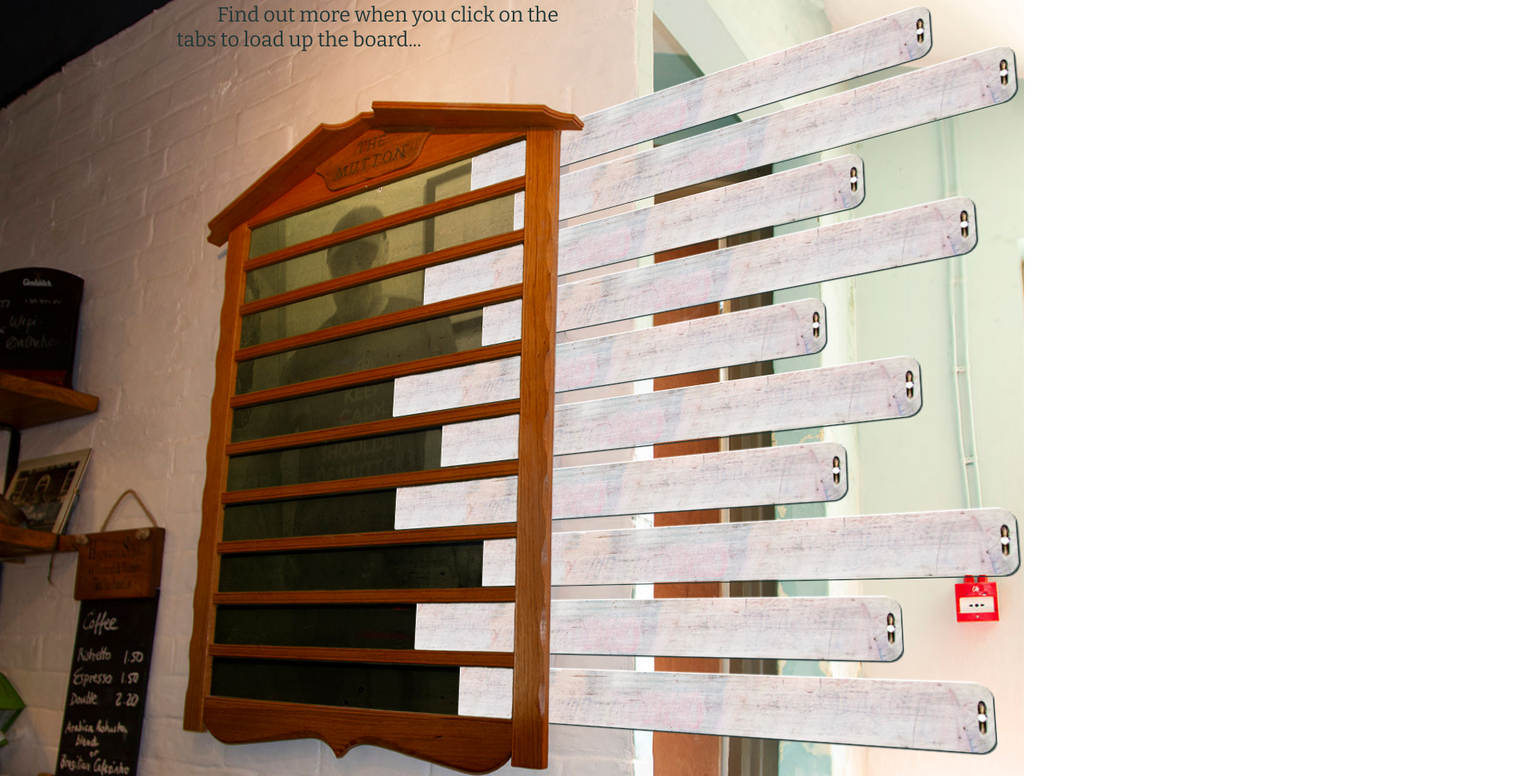
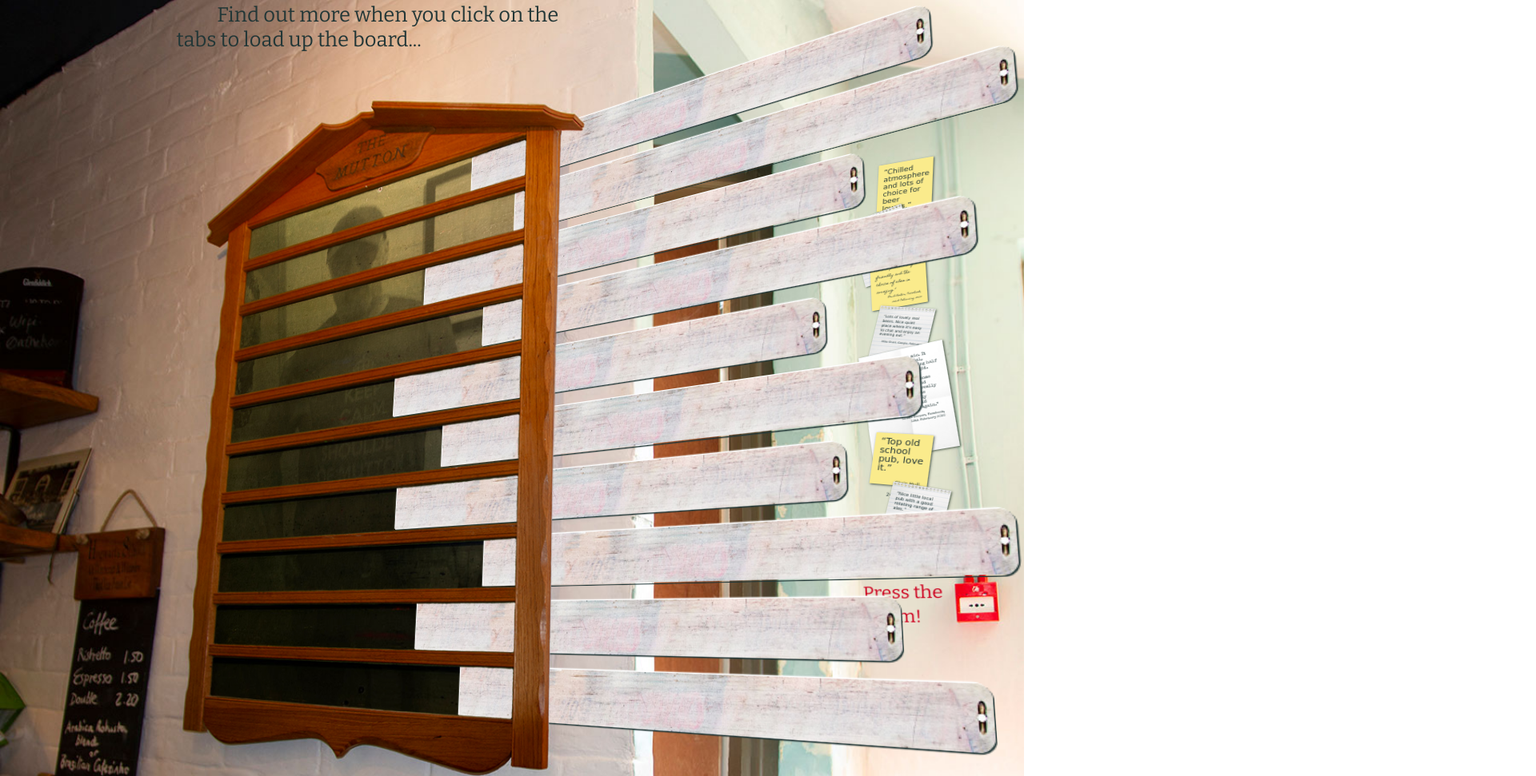
Before and after one commit to Code-Institute-Submissions/shoulder-of-mutton-ii, a plain HTML site: page index.html in a window 1280 px wide. Shown: the part 1432-2403 px from the top of the page at 80% size, 1920 px wide, since content can reach past the window. Drawn offline with nearby package versions, Linux system fonts and the light colour scheme; a web font is replaced by a local one.

Commit message:
Add review elements and styling to home page

```diff
--- /dev/null
+++ b/css/reviews.css
@@ -0,0 +1,279 @@
+@import url('https://fonts.googleapis.com/css2?family=Cedarville+Cursive&family=Homemade+Apple&family=Just+Another+Hand&family=La+Belle+Aurore&family=Nothing+You+Could+Do&family=Sedgwick+Ave&family=Special+Elite&display=swap');
+
+#wall {
+    perspective-origin: 50vw -81.5vw;
+    perspective: 83vw;
+    position: absolute;
+    width: 30vw;
+    left: 20vw;
+    top: 230vw;
+}
+
+@media only screen and (orientation: landscape) {
+    #wall {
+        perspective-origin: -20vw 38vw;
+        perspective: 56vw;
+        width: 16vw;
+        left: 84vw;
+        top: 61vw;
+    }
+}
+
+#comments {
+    transform-style: preserve-3d;
+    transform: rotateX(7deg) rotateY(-20deg);
+}
+
+#reviews {
+    transform-style: preserve-3d;
+    transform: translate(0,0) scale(2);
+    position: absolute;
+    width: 30vw;
+    left: 0vw;
+    top: 0vw;
+}
+
+@media only screen and (orientation: landscape) {
+    #reviews {
+        transform: translate(0,0) scale(1);
+        width: 8vw;
+    }
+}
+
+#reviews q {
+    display: block;
+}
+
+#reviews p {
+    text-align: right;
+}
+
+#zoomp:checked ~ #reviews {
+    animation: zoominp 2s both;
+}
+
+@keyframes zoominp {
+    from {
+        transform: translate(0,0) scale(2);
+    }
+    to {
+        transform: rotateX(-7deg) rotateY(20deg) translate(45vw,90vw) scale(5);
+    }
+}
+
+@media only screen and (orientation: landscape) {
+    #zooml:checked ~ #reviews {
+        animation: zoominl 2s both;
+    }
+
+    @keyframes zoominl {
+        from {
+            transform: translate(0,0) scale(1);
+        }
+        to {
+            transform: translate(-10vw,25vw) scale(3);
+        }
+    }
+}
+
+#brick {
+    position: absolute;
+    width: 21vw;
+    height: 7vw;
+    left: 29vw;
+    top: -43vw;
+    font-size: 3vw;
+    line-height: 3.5vw;
+    text-align: center;
+    color: rgb(100,100,100);
+}
+
+@media only screen and (orientation: landscape) {
+    #alarm {
+        position: absolute;
+        width: 11vw;
+        height: 4vw;
+        left: -1vw;
+        top: 41vw;
+        font-size: 1.6vw;
+        line-height: 2.2vw;
+        text-align: left;
+        color: rgb(205,0,30);
+        z-index: 0;
+    }
+}
+
+.postit, .notebook, .typed {
+    box-shadow: 0.1vw 0.1vw 0.2vw rgb(70,85,70);
+}
+
+.postit {
+    background-color: rgb(250,235,140);
+    width: 4vw;
+    height: 4vw;
+    padding: 0.5vw;
+}
+
+.notebook {
+    background-image: url('../img/Notebook.png');
+    background-repeat: no-repeat;
+    background-size: 100%;
+    width: 4vw;
+    height: 6vw;
+    padding: 0.5vw;
+}
+
+.typed {
+    background-image: url('../img/FoldedPaper.png');
+    background-repeat: no-repeat;
+    background-size: 100%;
+    width: 6vw;
+    height: 9vw;
+    padding: 0.75vw;
+}
+
+.Lesley {
+    font-family: 'Just Another Hand', 'Segoe Script', 'Apple Casual Regular', cursive;
+    transform: rotate(5deg) translate(0vw,-3vw);
+}
+
+@media only screen and (orientation: landscape) {
+    .Lesley {
+        transform: rotate(5deg) translate(2vw,-1vw);
+    }
+}
+
+.Lesley q {
+    font-size: 0.7vw;
+}
+
+.Lesley p {
+    font-size: 0.6vw;
+}
+
+.Robin {
+    font-family: 'Nothing You Could Do', 'Lucida Handwriting', 'Textile', cursive;
+    padding-top: 0.9vw;
+    transform: rotate(-10deg) translate(1vw,-3vw);
+}
+
+@media only screen and (orientation: landscape) {
+    .Robin {
+        padding-top: 0.85vw;
+        transform: rotate(-10deg) translate(0vw,-1vw);
+    }
+}
+
+.Robin q {
+    font-size: 0.4vw;
+    line-height: 0.46vw;
+}
+
+.Robin p {
+    font-size: 0.3vw;
+}
+
+.Paul {
+    font-family: 'Homemade Apple', 'Lucida Calligraphy', 'Zapf Chancery', cursive;
+    transform: rotate(15deg) translate(9vw,-16vw);
+}
+
+@media only screen and (orientation: landscape) {
+    .Paul {
+        transform: rotate(0deg) translate(1vw,-3vw);
+    }
+}
+
+.Paul q {
+    font-size: 0.35vw;
+}
+
+.Paul p {
+    font-size: 0.25vw;
+}
+
+.Linda {
+    font-family: 'Special Elite', 'Courier New', 'American Typewriter', cursive;
+    transform: rotate(-5deg) translate(8vw,-28vw);
+}
+
+@media only screen and (orientation: landscape) {
+    .Linda {
+        transform: rotate(-5deg) translate(0.5vw,-6vw);
+    }
+}
+
+.Linda q {
+    font-size: 0.4vw;
+}
+
+.Linda p {
+    font-size: 0.3vw;
+    line-height: 0.4vw;
+}
+
+.Mike {
+    font-family: 'Sedgwick Ave', 'Segoe Print', 'Comic Sans', cursive;
+    padding-top: 1vw;
+    transform: rotate(15deg) translate(-1vw,-10vw);
+}
+
+@media only screen and (orientation: landscape) {
+    .Mike {
+        padding-top: 0.85vw;
+        transform: rotate(15deg) translate(0vw,-3vw);
+    }
+}
+
+.Mike q {
+    font-size: 0.35vw;
+    line-height: 0.46vw;
+}
+
+.Mike p {
+    font-size: 0.25vw;
+}
+
+.Alex {
+    font-family: 'Cedarville Cursive', 'Lucida Handwriting', 'Brush Script', cursive;
+    padding-top: 1vw;
+    transform: rotate(5deg) translate(9vw,-37vw);
+}
+
+@media only screen and (orientation: landscape) {
+    .Alex {
+        padding-top: 0.86vw;
+        transform: rotate(15deg) translate(-1vw,-8vw);
+    }
+}
+
+.Alex q {
+    font-size: 0.4vw;
+    line-height: 0.46vw;
+}
+
+.Alex p {
+    font-size: 0.3vw;
+    line-height: 0.4vw;
+}
+
+.Chris {
+    font-family: 'La Belle Aurore', 'Freestyle Script', 'Marker Felt', cursive;
+    transform: rotate(-15deg) translate(15vw,-28vw);
+}
+
+@media only screen and (orientation: landscape) {
+    .Chris {
+        transform: rotate(10deg) translate(-1vw,-8vw);
+    }
+}
+
+.Chris q {
+    font-size: 0.85vw;
+    line-height: 0.85vw;
+}
+
+.Chris p {
+    font-size: 0.45vw;
+    line-height: 0.6vw;
+}
--- a/index.html
+++ b/index.html
@@ -8,6 +8,7 @@
     <script src="https://kit.fontawesome.com/96276fa2dd.js" crossorigin="anonymous"></script>
     <link rel="stylesheet" type="text/css" href="css/general.css">
     <link rel="stylesheet" type="text/css" href="css/home.css">
+    <link rel="stylesheet" type="text/css" href="css/reviews.css">
     <link rel="stylesheet" type="text/css" href="css/board.css">
     <title>Welcome to The Shoulder of Mutton in Wantage</title>
 </head>
@@ -58,6 +59,42 @@
         </section>
 
         <section id="wall">
+            <div id="comments">
+                <label for="zoomp" id="brick">Click this<br>brick!</label>
+                <input type="checkbox" id="zoomp" class="hidden">
+                <label for="zooml" id="alarm">Press the<br>alarm!</label>
+                <input type="checkbox" id="zooml" class="hidden">
+                <div id="reviews">
+                    <div class="postit Lesley">
+                        <q>Chilled atmosphere and lots of choice for beer lovers.</q>
+                        <p>Lesley Thompson, Facebook, 8th March 2020</p>
+                    </div>
+                    <div class="notebook Robin">
+                        <q>First time in here and I love it. Quirky pub with a strange bar that adds to the experience. Plenty of changing beers and games to play. Friendly staff. Great pub.</q>
+                        <p>Robin Wright, Google,<br>March 2020</p>
+                    </div>
+                    <div class="postit Paul">
+                        <q>Great place. Very friendly and the choice of ales is amazing.</q>
+                        <p>Paul Asher, Facebook,<br>22nd February 2020</p>
+                    </div>
+                    <div class="notebook Mike">
+                        <q>Lots of lovely real beers. Nice quiet place where it's easy to chat and enjoy an evening out.</q>
+                        <p><br>Mike Short, Google, February 2020</p>
+                    </div>
+                    <div class="typed Linda">
+                        <q>Went for the open mic. It was quieter than usual, probably due to it being half term. It was a good night. Everyone was really friendly. There were some talented musicians and singers and they all really enjoyed playing to the audience. I felt really comfortable and would definitely go there again.</q>
+                        <p><br>Linda Hooper, Facebook,<br>19th February 2020</p>
+                    </div>
+                    <div class="postit Chris">
+                        <q>Top old school pub, love it.</q>
+                        <p><br>Chris Hull, Facebook,<br>24th January 2020</p>
+                    </div>
+                    <div class="notebook Alex">
+                        <q>Nice little local pub with a good rotating range of ales.</q>
+                        <p><br>Alex Ashman, Google, February 2020</p>
+                    </div>
+                </div>
+            </div>
         </section>
 
         <section id="board">
```
Also changed, not shown: img/FoldedPaper.png (added), img/Notebook.png (added).
